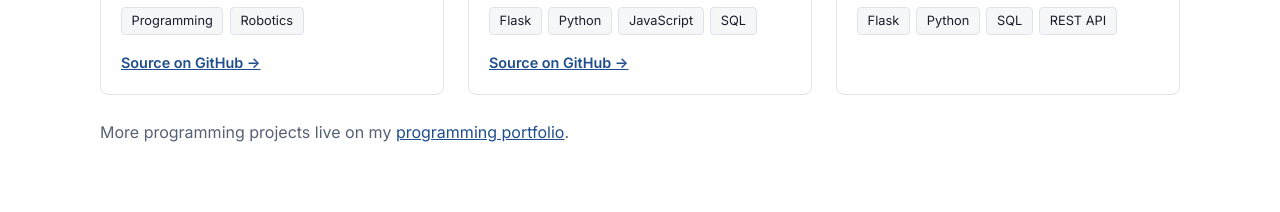
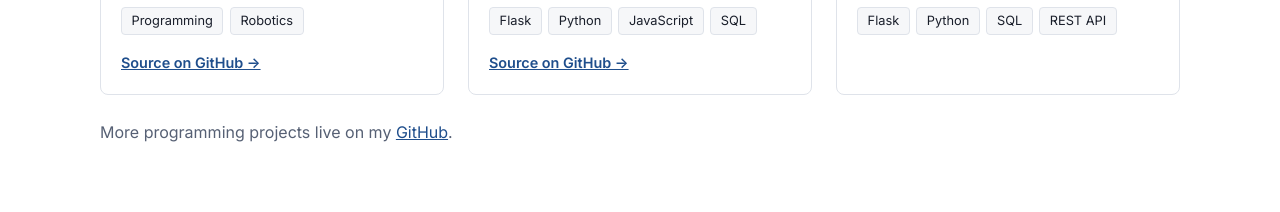
Before and after one commit to speed0fLight/portfolio-project, a plain HTML site: page index.html in a window 1280 px wide. Shown: the part 3624-3836 px from the top of the page. Drawn offline with Linux system fonts and the light colour scheme.

Commit message:
Link projects footer to GitHub instead of old portfolio
Co-Authored-By: Claude Sonnet 5.5 <noreply@anthropic.com>

```diff
--- a/index.html
+++ b/index.html
@@ -289,7 +289,7 @@
           </article>
 
         </div>
-        <p class="more">More programming projects live on my <a href="https://speed0flight.com" target="_blank" rel="noopener">programming portfolio</a>.</p>
+        <p class="more">More programming projects live on my <a href="https://github.com/speed0fLight" target="_blank" rel="noopener">GitHub</a>.</p>
       </div>
     </section>
 
```
